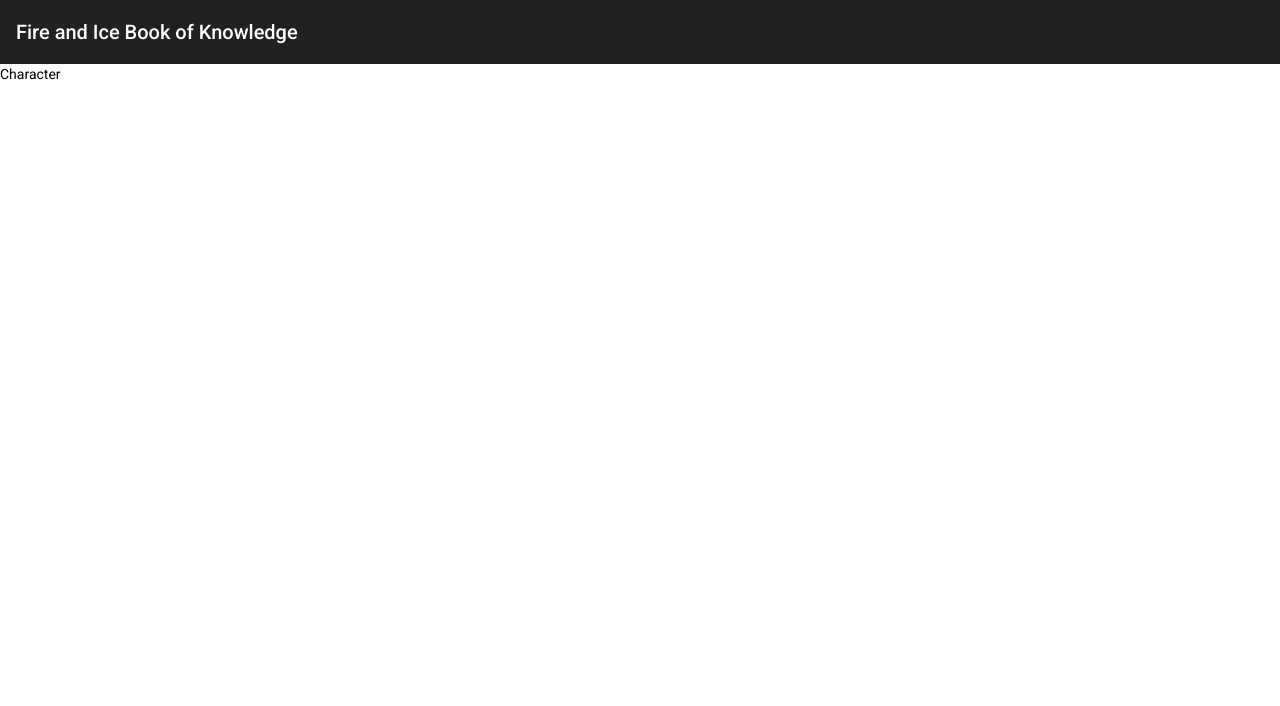
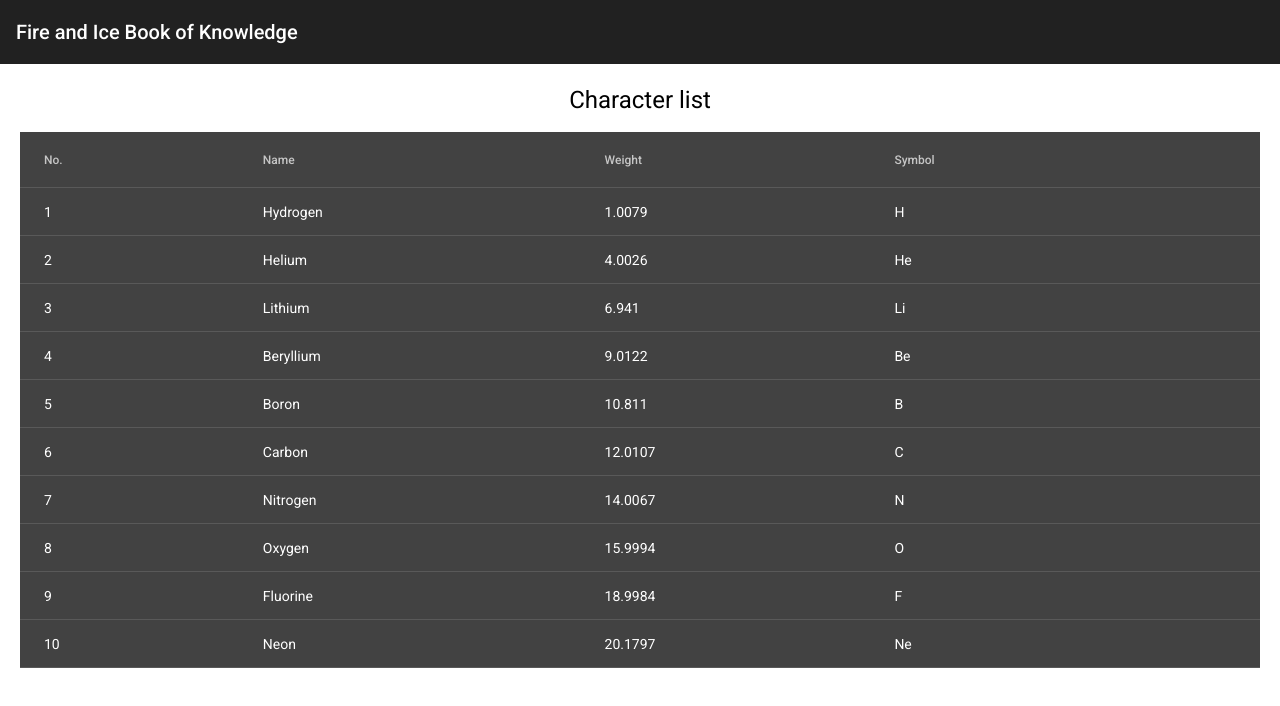
Before and after one commit to lukaszbros/fire-and-ice, an Angular app: page / in a window 1280 px wide. Shown: the top 706 px of the page. Built offline with nearby package versions, Linux system fonts and the light colour scheme.

Commit message:
Initial table layout

```diff
--- a/angular.json
+++ b/angular.json
@@ -29,6 +29,7 @@
             ],
             "styles": [
               "./node_modules/@angular/material/prebuilt-themes/purple-green.css",
+              "./node_modules/normalize.css/normalize.css",
               "src/styles.scss"
             ],
             "scripts": []
--- a/package.json
+++ b/package.json
@@ -21,6 +21,7 @@
     "@angular/platform-browser": "~9.1.7",
     "@angular/platform-browser-dynamic": "~9.1.7",
     "@angular/router": "~9.1.7",
+    "normalize.css": "^8.0.1",
     "rxjs": "~6.5.4",
     "tslib": "^1.10.0",
     "zone.js": "~0.10.2"
--- a/src/app/app.module.ts
+++ b/src/app/app.module.ts
@@ -5,6 +5,7 @@
 import { AppComponent } from './app.component';
 
 import { MatToolbarModule } from '@angular/material/toolbar';
+import { CharacterModule } from './character/character.module';
 
 @NgModule({
   declarations: [
@@ -13,7 +14,8 @@
   imports: [
     BrowserModule,
     AppRoutingModule,
-    MatToolbarModule
+    MatToolbarModule,
+    CharacterModule
   ],
   providers: [],
   bootstrap: [AppComponent]
--- a/src/app/character/character.component.html
+++ b/src/app/character/character.component.html
@@ -1 +1,28 @@
-<div>Character</div>
+<div class="container">
+  <h1>Character list</h1>
+  <table mat-table [dataSource]="dataSource">
+
+  <ng-container matColumnDef="position">
+    <th mat-header-cell *matHeaderCellDef> No. </th>
+    <td mat-cell *matCellDef="let element"> {{element.position}} </td>
+  </ng-container>
+
+  <ng-container matColumnDef="name">
+    <th mat-header-cell *matHeaderCellDef> Name </th>
+    <td mat-cell *matCellDef="let element"> {{element.name}} </td>
+  </ng-container>
+
+  <ng-container matColumnDef="weight">
+    <th mat-header-cell *matHeaderCellDef> Weight </th>
+    <td mat-cell *matCellDef="let element"> {{element.weight}} </td>
+  </ng-container>
+
+  <ng-container matColumnDef="symbol">
+    <th mat-header-cell *matHeaderCellDef> Symbol </th>
+    <td mat-cell *matCellDef="let element"> {{element.symbol}} </td>
+  </ng-container>
+
+  <tr mat-header-row *matHeaderRowDef="displayedColumns"></tr>
+  <tr mat-row *matRowDef="let row; columns: displayedColumns;"></tr>
+  </table>
+</div>
--- a/src/app/character/character.component.scss
+++ b/src/app/character/character.component.scss
@@ -0,0 +1,12 @@
+.container {
+  padding: 20px;
+  text-align: center;
+}
+
+table {
+  width: 100%;
+}
+
+td {
+  text-align: left;
+}
--- a/src/app/character/character.component.ts
+++ b/src/app/character/character.component.ts
@@ -6,5 +6,17 @@
   styleUrls: ['./character.component.scss'],
 })
 export class CharacterComponent {
-
+  displayedColumns: string[] = ['position', 'name', 'weight', 'symbol'];
+  dataSource = [
+    {position: 1, name: 'Hydrogen', weight: 1.0079, symbol: 'H'},
+    {position: 2, name: 'Helium', weight: 4.0026, symbol: 'He'},
+    {position: 3, name: 'Lithium', weight: 6.941, symbol: 'Li'},
+    {position: 4, name: 'Beryllium', weight: 9.0122, symbol: 'Be'},
+    {position: 5, name: 'Boron', weight: 10.811, symbol: 'B'},
+    {position: 6, name: 'Carbon', weight: 12.0107, symbol: 'C'},
+    {position: 7, name: 'Nitrogen', weight: 14.0067, symbol: 'N'},
+    {position: 8, name: 'Oxygen', weight: 15.9994, symbol: 'O'},
+    {position: 9, name: 'Fluorine', weight: 18.9984, symbol: 'F'},
+    {position: 10, name: 'Neon', weight: 20.1797, symbol: 'Ne'},
+  ];
 }
--- a/src/app/character/character.module.ts
+++ b/src/app/character/character.module.ts
@@ -1,10 +1,13 @@
 import { NgModule } from "@angular/core";
 import { CharacterComponent } from "./character.component";
+import { MatTableModule } from '@angular/material/table';
 
 @NgModule({
   declarations: [
       CharacterComponent
-  ],
+  ], imports: [
+    MatTableModule
+  ]
 })
 export class CharacterModule {
 
```
Also changed, not shown: 1 other file (tests, documents, lock files or other folders).
